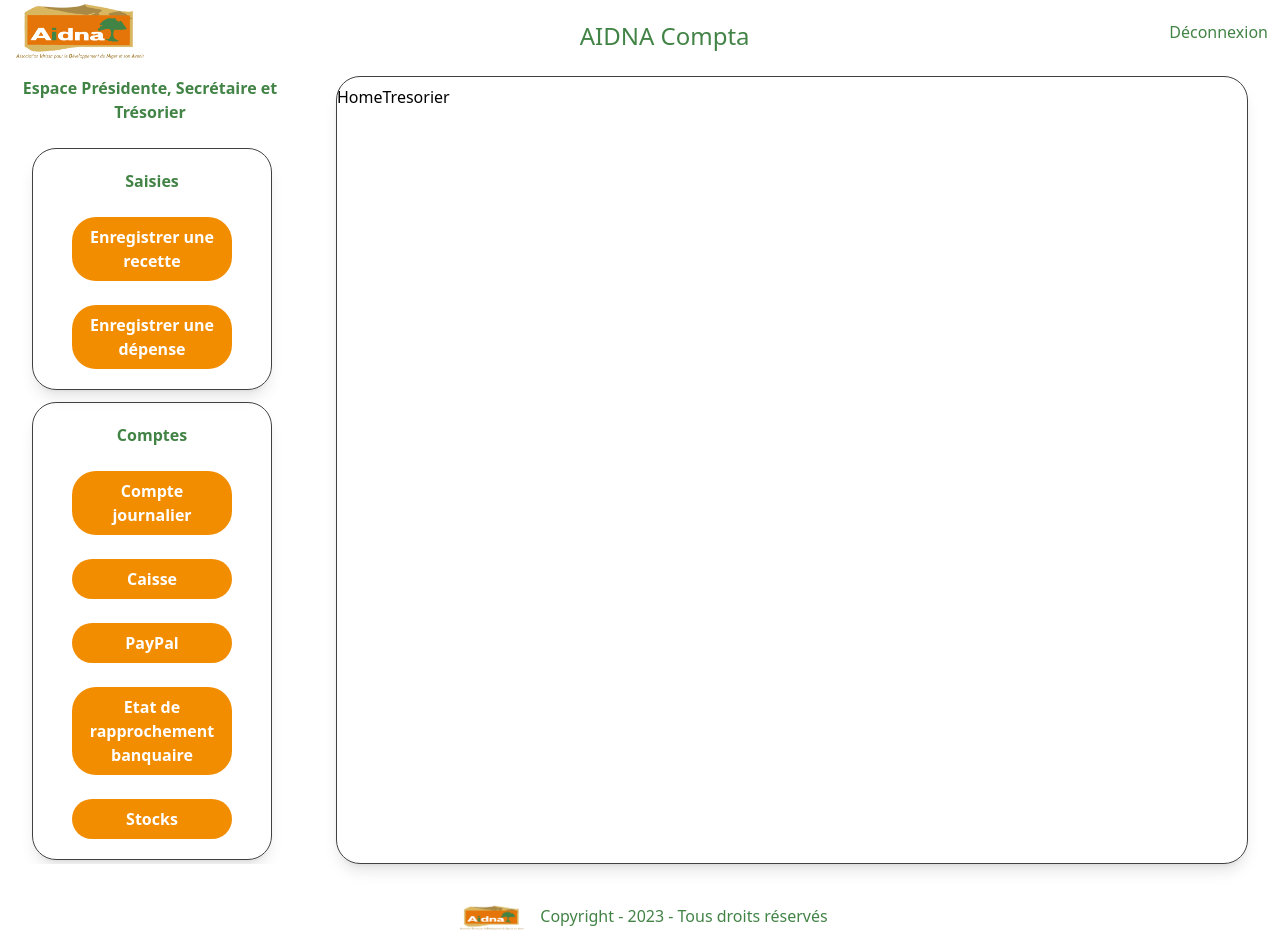
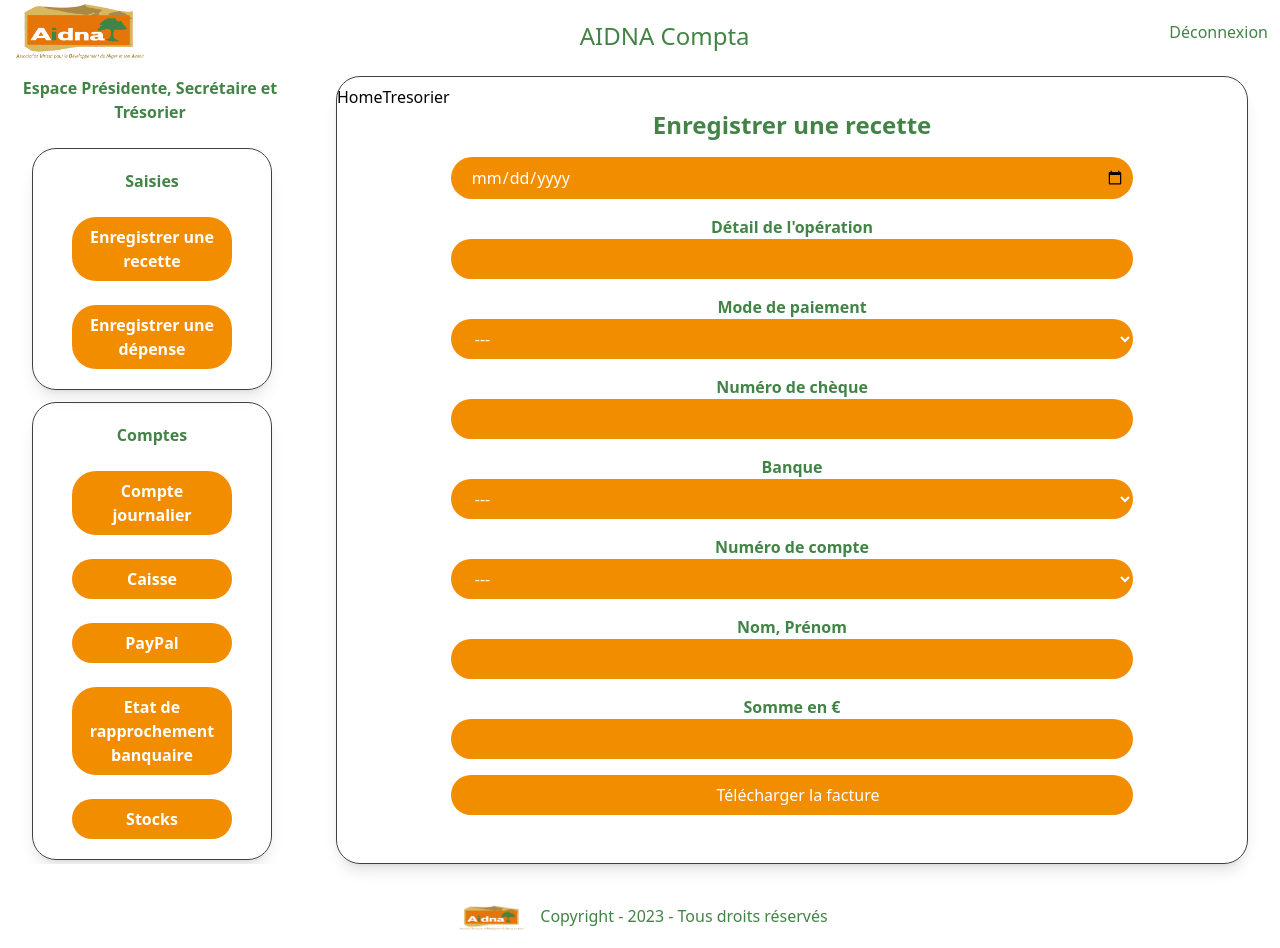
Before and after one commit to serpentaire/AIDNA-Compta, a React (Vite) app in the folder frontend/: page /homeTresorier in a window 1280 px wide. Built offline with nearby package versions, Linux system fonts and the light colour scheme.

Commit message:
creation du composant enregistrement

```diff
--- /dev/null
+++ b/frontend/src/components/Enregistrement.jsx
@@ -0,0 +1,114 @@
+import React from "react";
+
+function Enregistrement() {
+  return (
+    <div className="enregistrement">
+      <h1 className="grow text-center font-semibold text-green md:text-2xl">
+        Enregistrer une recette
+      </h1>
+      <div className=" pt-4 text-center">
+        <input
+          required
+          className="focus:bg-orange placeholder:italic placeholder:text-white rounded-full p-2 pl-5 bg-orange text-white w-3/4 md:w-3/4"
+          type="date"
+        />
+      </div>
+      <div className=" pt-4 text-center">
+        <h2 className="grow text-center font-semibold text-green md:text-2xl>Détail de l'opération">
+          Détail de l'opération
+        </h2>
+        <input
+          required
+          className="focus:bg-orange placeholder:italic placeholder:text-white rounded-full p-2 pl-5 bg-orange text-white w-3/4 md:w-3/4"
+          type="text"
+        />
+      </div>
+      <div className=" pt-4 text-center">
+        <h2 className="grow text-center font-semibold text-green md:text-2xl>Détail de l'opération">
+          Mode de paiement
+        </h2>
+        <select className="focus:bg-orange placeholder:italic placeholder:text-white rounded-full p-2 pl-5 bg-orange text-white w-3/4 md:w-3/4">
+          <option>---</option>
+          <option>Espèce</option>
+          <option>Chèque</option>
+          <option>Virement</option>
+          <option>TIP</option>
+        </select>
+      </div>
+      <div className=" pt-4 text-center">
+        <h2 className="grow text-center font-semibold text-green md:text-2xl>Détail de l'opération">
+          Numéro de chèque
+        </h2>
+        <input
+          required
+          className="focus:bg-orange placeholder:italic placeholder:text-white rounded-full p-2 pl-5 bg-orange text-white w-3/4 md:w-3/4"
+          type="text"
+        />
+      </div>
+      <div className=" pt-4 text-center">
+        <h2 className="grow text-center font-semibold text-green md:text-2xl>Détail de l'opération">
+          Banque
+        </h2>
+        <select className="focus:bg-orange placeholder:italic placeholder:text-white rounded-full p-2 pl-5 bg-orange text-white w-3/4 md:w-3/4">
+          <option>---</option>
+          <option>Crédit Agricole</option>
+          <option>Crédit Mutuelle</option>
+          <option>Caisse d'épargne</option>
+          <option>La Poste</option>
+        </select>
+      </div>
+      <div className=" pt-4 text-center">
+        <h2 className="grow text-center font-semibold text-green md:text-2xl>Détail de l'opération">
+          Numéro de compte
+        </h2>
+        <select className="focus:bg-orange placeholder:italic placeholder:text-white rounded-full p-2 pl-5 bg-orange text-white w-3/4 md:w-3/4">
+          <option>---</option>
+          <option>746</option>
+          <option>732</option>
+          <option>789</option>
+          <option>756</option>
+        </select>
+      </div>
+      <div className=" pt-4 text-center">
+        <h2 className="grow text-center font-semibold text-green md:text-2xl>Détail de l'opération">
+          Nom, Prénom
+        </h2>
+        <input
+          required
+          className="focus:bg-orange placeholder:italic placeholder:text-white rounded-full p-2 pl-5 bg-orange text-white w-3/4 md:w-3/4"
+          type="text"
+        />
+      </div>
+      <div className=" pt-4 text-center">
+        <h2 className="grow text-center font-semibold text-green md:text-2xl>Détail de l'opération">
+          Somme en €
+        </h2>
+        <input
+          required
+          className="focus:bg-orange placeholder:italic placeholder:text-white rounded-full p-2 pl-5 bg-orange text-white w-3/4 md:w-3/4"
+          type="text"
+        />
+      </div>
+      <form encType="multipart/form-data" className=" pt-4 text-center">
+        <button
+          className="focus:bg-orange placeholder:italic placeholder:text-white rounded-full p-2 pl-5 bg-orange text-white w-1/2 md:w-3/4"
+          type="button"
+          // onClick={handleClick1}
+        >
+          Télécharger la facture
+        </button>
+        <input
+          className="hidden"
+          type="file"
+          // ref={inputRef1}
+          name="facture"
+          style={{ display: "none" }}
+          accept=".pdf"
+          // value={depense.facture}
+        />
+      </form>
+    </div>
+  );
+}
+
+export default Enregistrement;
--- a/frontend/src/pages/homes/HomeTresorier.jsx
+++ b/frontend/src/pages/homes/HomeTresorier.jsx
@@ -1,4 +1,5 @@
 import React from "react";
+import Enregistrement from "../../components/Enregistrement";
 import SideBarTresorier from "../../components/sidebar/SideBarTresorier";
 
 function HomeTresorier() {
@@ -9,6 +10,7 @@ function HomeTresorier() {
       </div>
       <div className=" border pt-2 pb-2 border-black rounded-3xl shadow-lg mt-3 mx-8 md:w-screen">
         <h1>HomeTresorier</h1>
+        <Enregistrement />
       </div>
     </div>
   );
```
